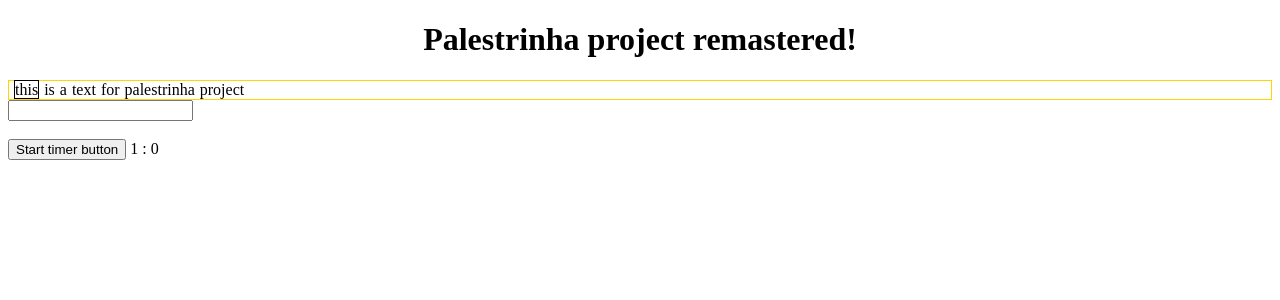
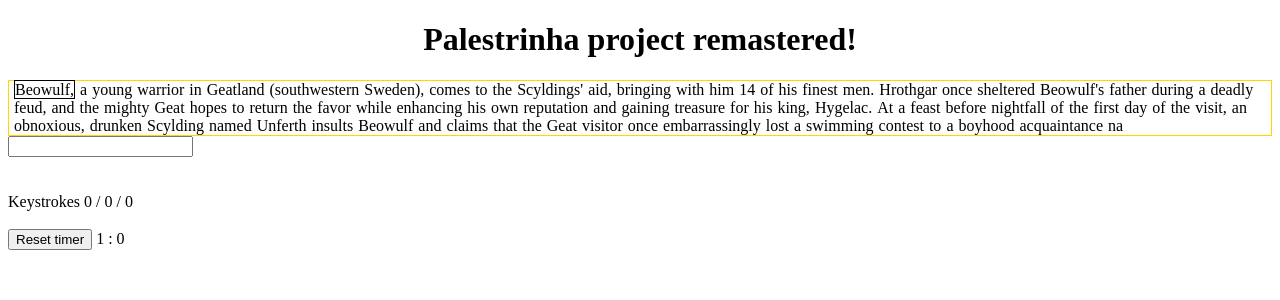
Before and after one commit to MatheusTurra/TypeHero, an Angular app: page / in a window 1280 px wide. Shown: the top 300 px of the page. Built offline with nearby package versions, Linux system fonts and the light colour scheme.

Commit message:
words per minute for correct words logic started

```diff
--- a/src/app/components/spell-checker/spell-checker.component.css
+++ b/src/app/components/spell-checker/spell-checker.component.css
@@ -1,5 +1,10 @@
 #text-container {
     border: 1px solid gold;
+}
+
+.timeEnded {
+    pointer-events: none;
+    background-color: brown;
 }
 .text-word {
     /* border: 1px solid red; */
--- a/src/app/components/spell-checker/spell-checker.component.html
+++ b/src/app/components/spell-checker/spell-checker.component.html
@@ -17,9 +17,15 @@
         (keyup)="testeTexto(inputData.value.inputText, $event.key)">
 </form>
 {{inputData.value.inputText}}
+
 <br>
 
-<button (click)="timerStart()">
-    Start timer button
-</button>
+<br>
+
+Keystrokes {{keyStrokes}} / {{correctWords}} / {{incorrectWords}}
+<br>
+{{wpmResult}}
+<br>
+
+<button (click)="timerReset()">Reset timer</button>
 {{minutes}} : {{seconds}}
--- a/src/app/components/spell-checker/spell-checker.component.ts
+++ b/src/app/components/spell-checker/spell-checker.component.ts
@@ -11,8 +11,15 @@ export class SpellCheckerComponent implements OnInit {
   @ViewChild("spellCheckerInput") spellCheckerValue;
   @ViewChildren("testWord") testWord: QueryList<any>;
 
-  public splittedText = "this is a text for palestrinha project".split(" ");
+  public splittedText = "Beowulf, a young warrior in Geatland (southwestern Sweden), comes to the Scyldings' aid, bringing with him 14 of his finest men. Hrothgar once sheltered Beowulf's father during a deadly feud, and the mighty Geat hopes to return the favor while enhancing his own reputation and gaining treasure for his king, Hygelac. At a feast before nightfall of the first day of the visit, an obnoxious, drunken Scylding named Unferth insults Beowulf and claims that the Geat visitor once embarrassingly lost a swimming contest to a boyhood acquaintance na".split(" ")
+  // public splittedText = "this is a text for palestinha project".split(" ");
   public inputData:  FormGroup;
+
+  public wpmResult: number
+
+  public correctWords: number;
+  public incorrectWords: number;
+  public keyStrokes: number;
 
   public phraseIndex: number;
 
@@ -20,14 +27,23 @@ export class SpellCheckerComponent implements OnInit {
   public seconds: number;
   public chronometer: number;
 
+  private startWasClicked: Boolean;
+  private timerInterval;
+
 
   constructor(private formBuilder: FormBuilder) { }
 
   ngOnInit(): void {
     this.phraseIndex = 0;
 
+    this.keyStrokes = 0;
+    this.correctWords = 0;
+    this.incorrectWords = 0;
+
     this.minutes = 1;
     this.seconds = 0;
+
+    this.startWasClicked = true;
 
     this.inputData = this.formBuilder.group({
       inputText: []
@@ -37,22 +53,47 @@ export class SpellCheckerComponent implements OnInit {
   testeTexto(text, eventKey) {
     if (text === null) text = "";
 
+    this.timerStart();
+
     let checkedWord = text;
-    // this.changeWordToCorrectClass();
     checkedWord = checkedWord.replace(/\s/g, "");
 
+
     if (eventKey === " " && checkedWord === this.splittedText[this.phraseIndex]) {
+
+      this.keyStrokes += this.splittedText[this.phraseIndex].length
+
       this.phraseIndex++;
+      this.correctWords++;
+
       this.spellCheckerValue.nativeElement.value = null;
 
       this.changeWordToCorrectClass();
     }
     else if (eventKey === " " && checkedWord !== this.splittedText[this.phraseIndex]){
-      // TRANSFORMAR EM FUNÇÃO
       this.phraseIndex++;
        this.spellCheckerValue.nativeElement.value = null;
+      this.incorrectWords++;
 
       this.changeWordToIncorrectClass();
+    }
+  }
+
+  wordsPerMinuteCalc(minutes, seconds) {
+    let countdown = 60 - seconds
+
+    if (countdown !== 60) {
+
+
+      if (seconds >= 45) {
+        seconds = Math.round(seconds / 60 * 1e2) / 1e2;
+
+      } else {
+        seconds = 1;
+      }
+
+      this.wpmResult = Math.floor((this.keyStrokes /  5) / seconds);
+
     }
   }
 
@@ -75,12 +116,23 @@ export class SpellCheckerComponent implements OnInit {
 
 
   timerStart() {
+    if(this.startWasClicked) {
+      this.timerReset();
 
-    let secondsInterval = setInterval(() => {
+      this.startWasClicked = false;
+
+      this.timerInterval = setInterval(() => {
+
+        this.wordsPerMinuteCalc(this.minutes, this.seconds);
 
         if (this.minutes === 0 && this.seconds === 0) {
-        console.log("ACABOOU");
-        clearInterval(secondsInterval);
+          this.startWasClicked = true;
+
+          this.spellCheckerValue.nativeElement.className = "timeEnded";
+          this.spellCheckerValue.nativeElement.value = null;
+          this.inputData.disable();
+
+          this.timerStop();
         }
 
 
@@ -95,7 +147,23 @@ export class SpellCheckerComponent implements OnInit {
         } else {
           this.seconds--;
         }
-
       }, 1000);
     }
   }
+
+  timerReset() {
+    this.startWasClicked = true;
+    this.minutes = 1;
+    this.seconds = 0;
+
+    this.spellCheckerValue.nativeElement.className = null;
+    this.inputData.enable();
+
+    this.timerStop();
+  }
+
+  timerStop() {
+    clearInterval(this.timerInterval);
+  }
+
+}
```
Lines whose indentation alone changed are shown as unchanged.
